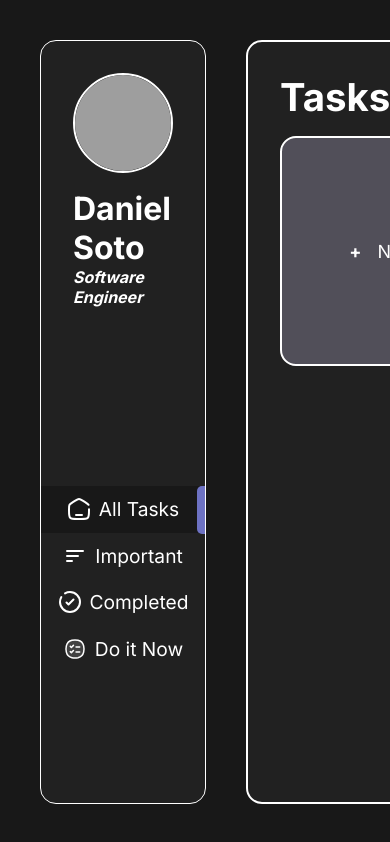
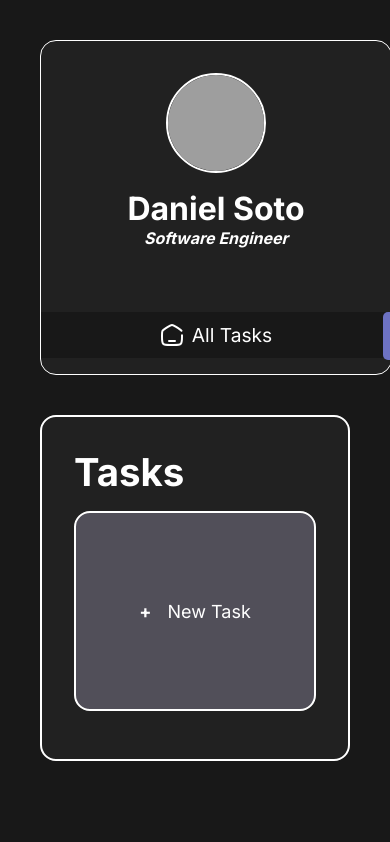
Before and after one commit to sotopro/testcase-ctc, a Next.js app: page / in a window 390 px wide. Built offline with nearby package versions, Linux system fonts and the light colour scheme; grey boxes are pictures that could not be loaded.

Commit message:
Add mobile styles for container, card, modal, and sidebar

```diff
--- a/src/app/globals.css
+++ b/src/app/globals.css
@@ -117,3 +117,10 @@ li {
   max-width: var(--max-width);
   margin: 0 auto;
 }
+
+/* Mobile */
+@media (max-width: 700px) {
+  .container {
+    flex-direction: column;
+  }
+}
--- a/src/components/cards/index.jsx
+++ b/src/components/cards/index.jsx
@@ -9,6 +9,7 @@ function Cards({
   type = "task",
   onClick,
   onDelete,
+  onComplete,
   id,
 }) {
   if (type !== "task") {
@@ -29,11 +30,14 @@ function Cards({
       <p className={styles.date}>{date}</p>
       <div className={styles.footer}>
         {isCompleted ? (
-          <button className={styles.completed}>Completed</button>
+          <button className={styles.completed} onClick={() => onComplete(id)}>
+            Completed
+          </button>
         ) : (
-          <button className={styles.incomplete}>Incomplete</button>
+          <button className={styles.incomplete} onClick={() => onComplete(id)}>
+            Incomplete
+          </button>
         )}
-        <button className={styles.edit}>Edit</button>
       </div>
     </div>
   );
--- a/src/components/cards/index.module.css
+++ b/src/components/cards/index.module.css
@@ -123,3 +123,11 @@
 .newTask {
   font-size: large;
 }
+
+/* Mobile */
+@media (max-width: 700px) {
+  .card {
+    min-width: 100%;
+    min-height: 200px;
+  }
+}
--- a/src/components/modals/create-task/index.jsx
+++ b/src/components/modals/create-task/index.jsx
@@ -1,19 +1,17 @@
 "use client";
 
-import { useLocalStorage } from "@/hooks/useLocalStorage";
+import { useState } from "react";
 import styles from "./index.module.css";
 
 export default function CreateTaskModal({ onClose, onCreateTask }) {
-  const [value, setValue] = useLocalStorage("tasks", []);
-
   const onHandleSubmit = async (e) => {
     e.preventDefault();
     const data = new FormData(e.target);
     const title = data.get("title");
     const description = data.get("description");
     const date = data.get("date");
-    const completed = data.get("completed");
-    const important = data.get("important");
+    const completed = data.get("isCompleted");
+    const important = data.get("isImportant");
     const task = {
       id: Date.now().toString(),
       title,
@@ -22,8 +20,8 @@ export default function CreateTaskModal({ onClose, onCreateTask }) {
       isCompleted: completed === "on" ? true : false,
       isImportant: important === "on" ? true : false,
     };
+    onCreateTask(task);
     onClose();
-    onCreateTask(task);
   };
 
   return (
@@ -52,15 +50,15 @@ export default function CreateTaskModal({ onClose, onCreateTask }) {
           <input type="date" name="date" id="date" />
         </div>
         <div className={styles.inputControlRow}>
-          <label htmlFor="completed">Toggle Completed</label>
-          <input type="checkbox" name="completed" id="completed" />
+          <label htmlFor="isCompleted">Toggle Completed</label>
+          <input type="checkbox" name="isCompleted" id="isCompleted" />
         </div>
         <div className={styles.inputControlRow}>
-          <label htmlFor="important">Toggle Important</label>
-          <input type="checkbox" name="important" id="important" />
+          <label htmlFor="isImportant">Toggle Important</label>
+          <input type="checkbox" name="isImportant" id="isImportant" />
         </div>
         <button type="submit" className={styles.submitButton}>
-          Create
+          Create Task
         </button>
       </form>
     </div>
--- a/src/components/modals/index.module.css
+++ b/src/components/modals/index.module.css
@@ -35,3 +35,10 @@
   display: flex;
   justify-content: space-evenly;
 }
+
+/* Mobile */
+@media (max-width: 700px) {
+  .modal {
+    width: 22rem;
+  }
+}
--- a/src/components/siderbar/index.module.css
+++ b/src/components/siderbar/index.module.css
@@ -93,3 +93,10 @@
 .active::before {
   width: 0.5rem;
 }
+
+/* Mobile */
+@media (max-width: 700px) {
+  .navItems {
+    padding: 1rem 0rem;
+  }
+}
--- a/src/components/tasks/index.jsx
+++ b/src/components/tasks/index.jsx
@@ -11,8 +11,10 @@ import { createPortal } from "react-dom";
 function Tasks() {
   const [value, setValue] = useLocalStorage("tasks", []);
   const [isShowModal, setIsShowModal] = useState(false);
+  const [task, setTask] = useState(null);
 
   const onHandleModal = () => {
+    setTask(null);
     setIsShowModal(!isShowModal);
   };
 
@@ -30,6 +32,17 @@ function Tasks() {
     setValue([...value, task]);
   };
 
+  const onCompleteTask = (id) => {
+    const newValue = value.map((task) => {
+      if (task.id === id) {
+        return { ...task, isCompleted: !task.isCompleted };
+      }
+      return task;
+    });
+    setValue(newValue);
+    setTask(null);
+  };
+
   return (
     <div className={styles.tasksContainer}>
       <h1>Tasks</h1>
@@ -37,7 +50,12 @@ function Tasks() {
         {value &&
           value.length > 0 &&
           value.map((task) => (
-            <Cards key={task.id} {...task} onDelete={onHandleDelete} />
+            <Cards
+              key={task.id}
+              {...task}
+              onDelete={onHandleDelete}
+              onComplete={onCompleteTask}
+            />
           ))}
         <Cards type="new" onClick={onHandleModal} />
       </div>
@@ -47,6 +65,7 @@ function Tasks() {
             <CreateTaskModal
               onClose={onHandleModal}
               onDelete={onHandleDelete}
+              task={task}
               onCreateTask={onCreateTask}
             />
           </Modal>,
--- a/src/constants/menu/index.js
+++ b/src/constants/menu/index.js
@@ -7,22 +7,4 @@ export const MENU = [
     icon: HomeIcon,
     link: "/",
   },
-  {
-    id: 2,
-    title: "Important",
-    icon: ListIcon,
-    link: "/important",
-  },
-  {
-    id: 3,
-    title: "Completed",
-    icon: CheckIcon,
-    link: "/completed",
-  },
-  {
-    id: 4,
-    title: "Do it Now",
-    icon: TodoIcon,
-    link: "/incomplete",
-  },
 ];
```
